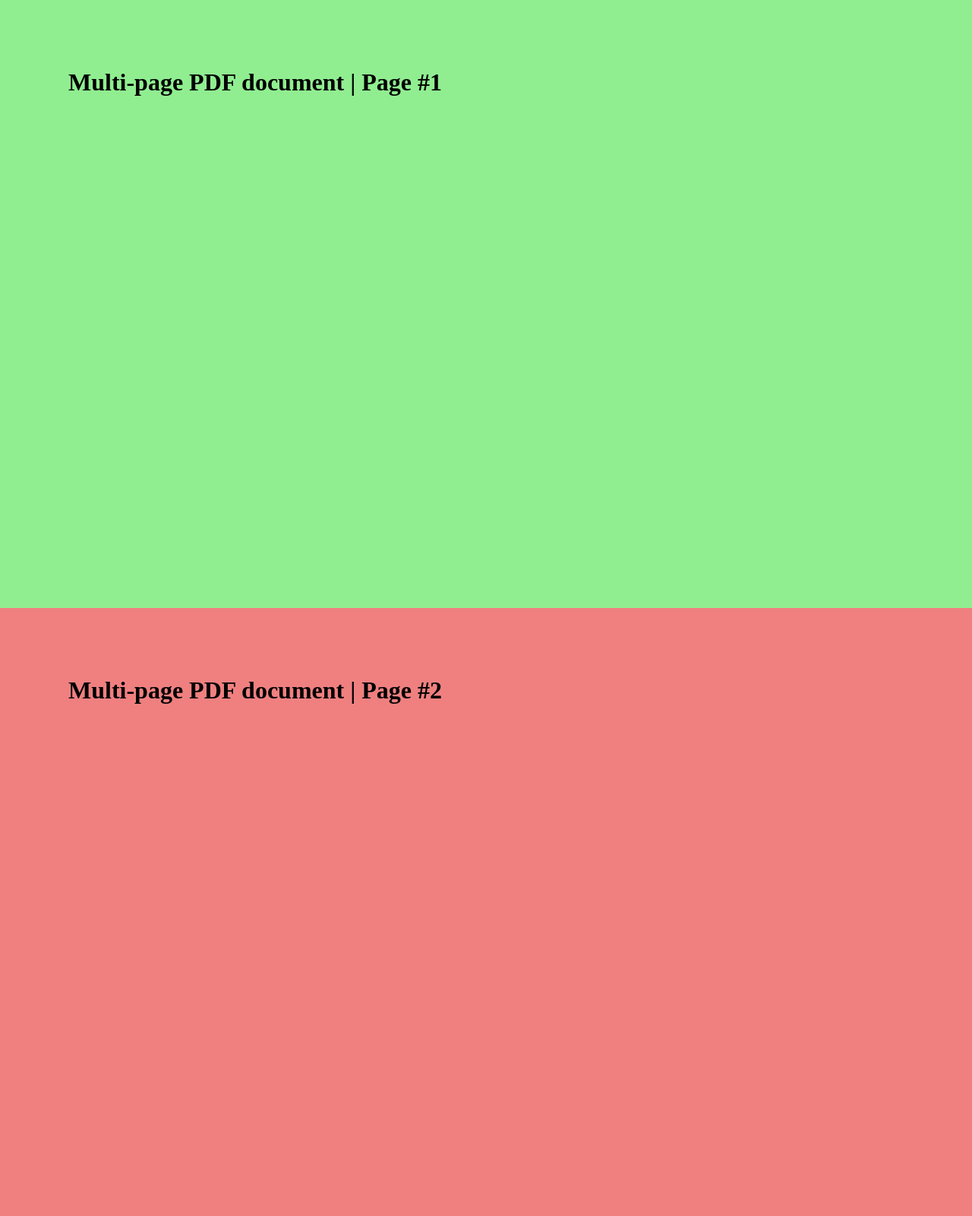
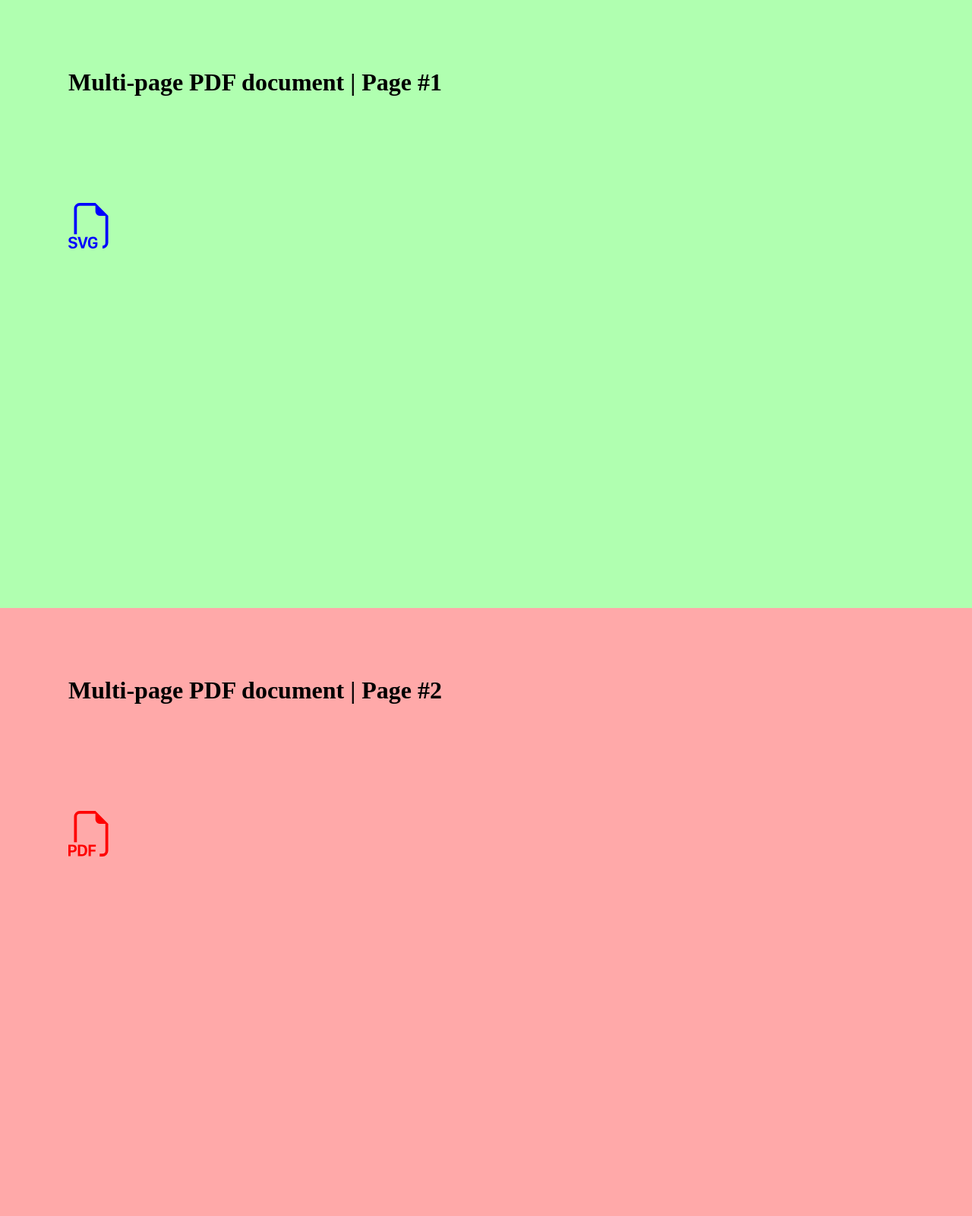
Before and after one commit to roknicmilos/django-pdf-view, a Django app: page /examples/multi-page/html/ in a window 1280 px wide. Shown: the whole page at 76% size. Run offline with Django 5.2, Linux system fonts and the light colour scheme.

Commit message:
Add dynamic coloring of SVGs (#83)

```diff
--- a/django_pdf_view/templatetags/svg.py
+++ b/django_pdf_view/templatetags/svg.py
@@ -1,3 +1,5 @@
+import re
+
 from django.contrib.staticfiles import finders
 from django import template
 from django.utils.safestring import mark_safe
@@ -6,9 +8,12 @@ register = template.Library()
 
 
 @register.simple_tag
-def svg(filepath: str) -> str:
+def svg(filepath: str, color: str = None) -> str:
     """
-    Returns the content of an SVG file.
+    Returns the content of an SVG file with an optional fill color.
+    In order to change the color of an SVG, the SVG file must have
+    the `data-dynamic-color="true"` attribute in the element that
+    should change color.
     """
 
     if not filepath.endswith('.svg'):
@@ -16,6 +21,31 @@ def svg(filepath: str) -> str:
 
     if absolute_path := finders.find(filepath):
         with open(absolute_path, 'r') as file:
-            return mark_safe(file.read())
+            original_svg = mark_safe(file.read())
+        return mark_safe(
+            _paint_svg(original_svg, color) if color else original_svg
+        )
 
     raise FileNotFoundError(f'Static file "{filepath}" not found.')
+
+
+def _paint_svg(original_svg: str, color: str) -> str:
+    """
+    Paints the SVG with the given color.
+    """
+
+    # Match elements with `data-dynamic-color="true"` and `fill="..."` after it,
+    # and replace the `fill` attribute with the new color:
+    painted_svg = re.sub(
+        r'(<[^>]+data-dynamic-color="true"[^>]*?)\s*fill="[^"]*"',
+        lambda match: f'{match.group(1)} fill="{color}"',
+        original_svg,
+    )
+
+    # Match elements with `fill="..."` and `data-dynamic-color="true"`
+    # after it, and replace the `fill` attribute with the new color:
+    return re.sub(
+        r'fill="[^"]*"\s*([^>]*\bdata-dynamic-color="true")',
+        lambda match: f'{match.group(1)} fill="{color}"',
+        painted_svg,
+    )
--- a/example/static/example/css/multi_page.css
+++ b/example/static/example/css/multi_page.css
@@ -10,9 +10,13 @@
 }
 
 .page--green {
-    background-color: lightgreen;
+    background-color: #b0ffb0;
 }
 
 .page--red {
-    background-color: lightcoral;
+    background-color: #ffa9a9;
 }
+
+.svg {
+    margin: 50px 90px;
+}
--- a/example/static/example/css/single_page.css
+++ b/example/static/example/css/single_page.css
@@ -12,3 +12,7 @@
         text-align: center;
     }
 }
+
+.svg {
+    margin: 50px 90px;
+}
--- a/example/templates/example/multi_page.html
+++ b/example/templates/example/multi_page.html
@@ -1,9 +1,15 @@
-{% load i18n %}
+{% load i18n svg %}
 
 <div class="page page--green">
     <h1>{% trans "Multi-page PDF document | Page #1" %}</h1>
+    <div class="svg">
+        {% svg 'example/svg/svg.svg' 'blue' %}
+    </div>
 </div>
 
 <div class="page page--red">
     <h1>{% trans "Multi-page PDF document | Page #2" %}</h1>
+    <div class="svg">
+        {% svg 'example/svg/pdf.svg' 'red' %}
+    </div>
 </div>
```
Also changed, not shown: django_pdf_view/tests/test_svg_template_tag.py (+41 -4 lines), example/templates/example/single_page.html (+7 -1 lines), example/static/example/svg/pdf.svg (added), example/static/example/svg/svg.svg (added).
